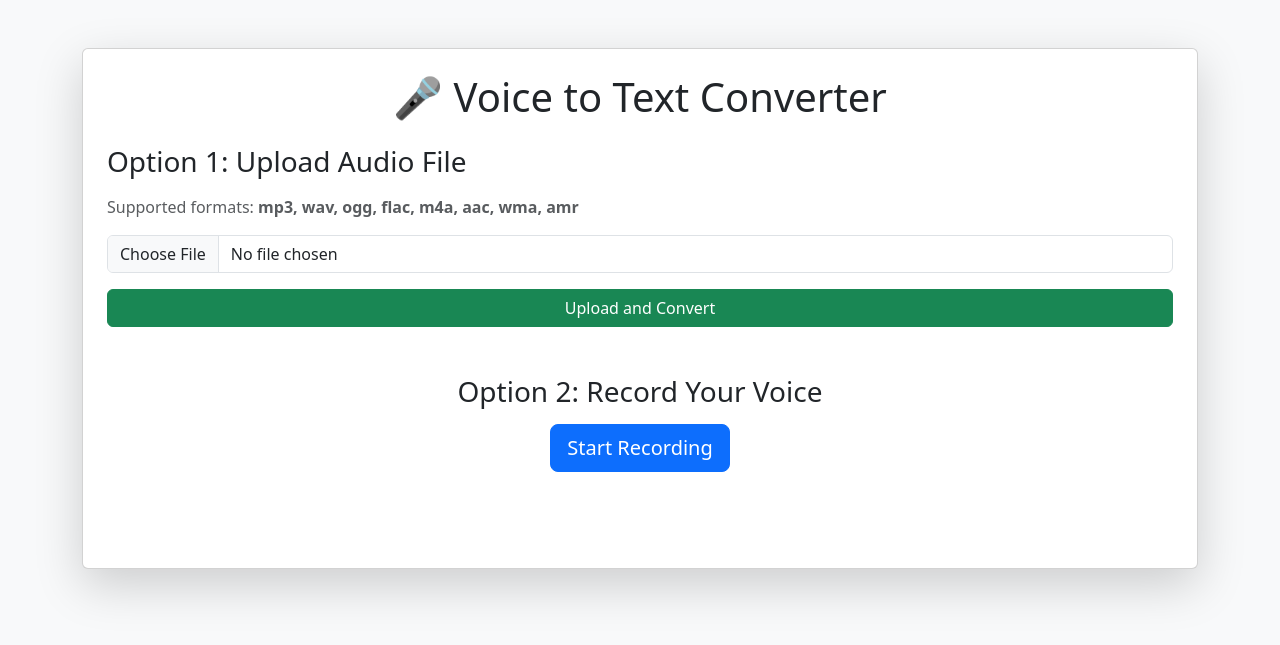
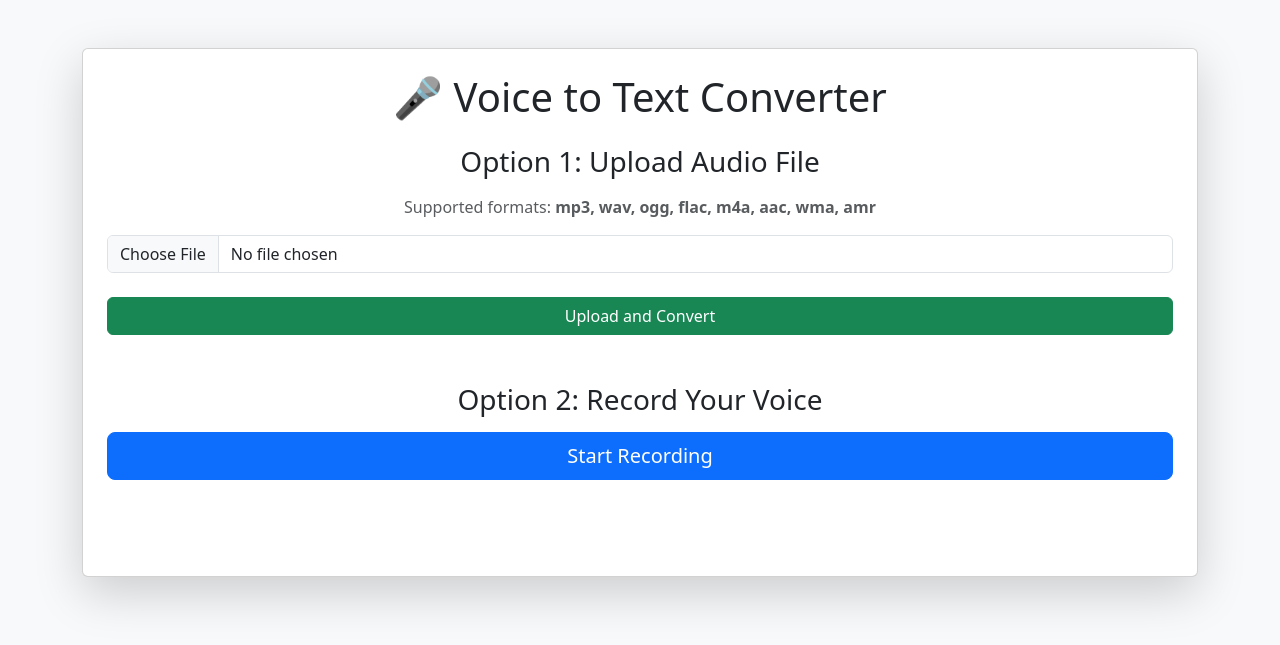
Before and after one commit to enas456/flask-voice-to-text, a Flask app: page / in a window 1280 px wide. Shown: the top 645 px of the page. Run offline with Flask 2, Linux system fonts and the light colour scheme; some libraries are stand-ins or nearby versions.

Commit message:
Update: modernized index.html and update app.py

```diff
--- a/templates/index.html
+++ b/templates/index.html
@@ -4,6 +4,7 @@
     <meta charset="UTF-8">
     <title>Voice to Text Converter</title>
     <!-- Bootstrap CSS -->
+    <meta name="viewport" content="width=device-width, initial-scale=1.0">
     <link href="https://cdn.jsdelivr.net/npm/bootstrap@5.3.0/dist/css/bootstrap.min.css" rel="stylesheet">
 </head>
 <body class="bg-light">
@@ -14,21 +15,21 @@
 
         <!-- Upload Audio Section -->
         <div class="mb-5">
-            <h3 class="mb-3">Option 1: Upload Audio File</h3>
-            <p class="text-muted">Supported formats: <strong>mp3, wav, ogg, flac, m4a, aac, wma, amr</strong></p>
-            <form id="uploadForm" action="/upload" method="POST" enctype="multipart/form-data">
+            <h3 class="mb-3 text-center">Option 1: Upload Audio File</h3>
+            <p class="text-muted text-center">Supported formats: <strong>mp3, wav, ogg, flac, m4a, aac, wma, amr</strong></p>
+            <form id="uploadForm" action="/upload" method="POST" enctype="multipart/form-data" class="d-grid gap-2">
                 <input type="file" class="form-control" name="file" accept="audio/*" required>
-                <button type="submit" class="btn btn-success mt-3 w-100">Upload and Convert</button>
+                <button type="submit" class="btn btn-success w-100 mt-3">Upload and Convert</button>
             </form>
         </div>
 
         <!-- Record Audio Section -->
         <div class="mb-5 text-center">
             <h3 class="mb-3">Option 2: Record Your Voice</h3>
-            <button id="recordButton" class="btn btn-primary btn-lg" onclick="startRecording()">Start Recording</button>
+            <button id="recordButton" class="btn btn-primary btn-lg w-100" onclick="startRecording()">Start Recording</button>
             <p id="status" class="text-danger mt-3"></p>
 
-            <!-- 🆕 Here is the div for recorded audio preview -->
+            <!-- Audio player -->
             <div id="playerDiv" class="mt-4"></div>
         </div>
 
@@ -64,14 +65,15 @@
                 mediaRecorder.onstop = () => {
                     const audioBlob = new Blob(audioChunks, { type: 'audio/wav' });
 
-                    // 🆕 Play the recorded audio
+                    // Play recorded audio
                     const audioUrl = URL.createObjectURL(audioBlob);
                     const audioPlayer = document.createElement('audio');
                     audioPlayer.controls = true;
                     audioPlayer.src = audioUrl;
+                    audioPlayer.classList.add('w-100'); // Make player 100% width
 
                     const playerDiv = document.getElementById('playerDiv');
-                    playerDiv.innerHTML = '';  // Clear old players
+                    playerDiv.innerHTML = '';
                     playerDiv.appendChild(audioPlayer);
 
                     sendAudioToServer(audioBlob);
@@ -82,7 +84,7 @@
                 document.getElementById('recordButton').classList.remove('btn-primary');
                 document.getElementById('recordButton').classList.add('btn-danger');
                 document.getElementById('recordButton').onclick = stopRecording;
-                document.getElementById('status').innerText = "Recording... Click to Stop.";
+                document.getElementById('status').innerText = "Recording... Tap to Stop.";
             })
             .catch(err => {
                 console.error('Microphone error:', err);
@@ -105,12 +107,11 @@
         const formData = new FormData();
         formData.append('file', audioBlob, 'recording.wav');
 
-        // 🆕 Show spinner while waiting
         const resultDiv = document.getElementById('textResult');
         resultDiv.innerHTML = `
             <div class="text-center">
                 <div class="spinner-border text-primary" role="status">
-                  <span class="visually-hidden">Loading...</span>
+                    <span class="visually-hidden">Loading...</span>
                 </div>
                 <p class="mt-3">Converting speech to text, please wait...</p>
             </div>
```
